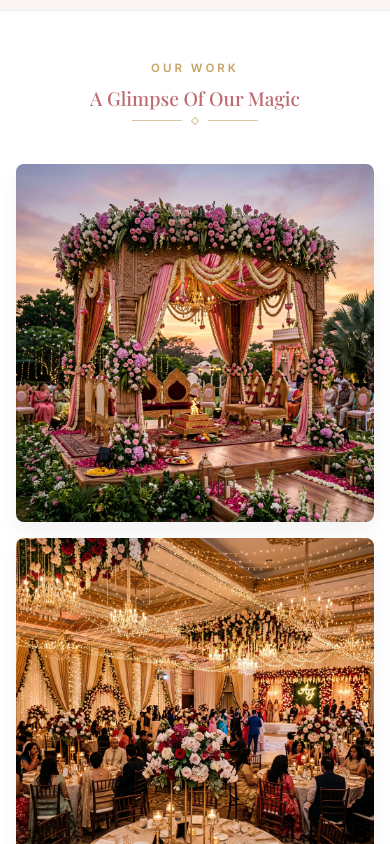
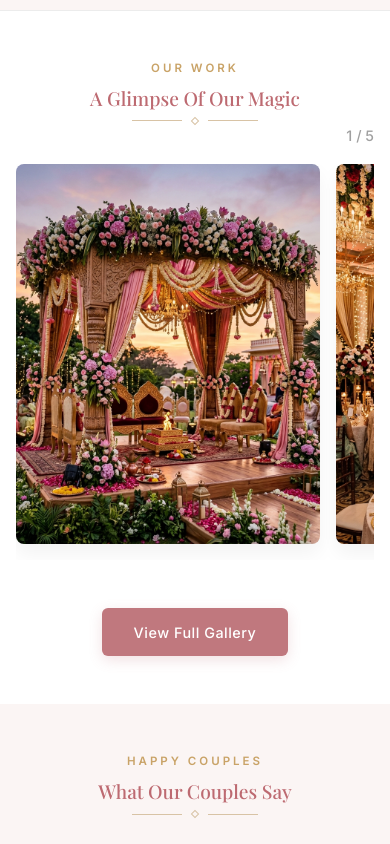
Before and after one commit to anbuselvamA/wedding-planner-, a React (Vite) app: page / in a window 390 px wide. Shown: the part 3120-3964 px from the top of the page. Built offline with nearby package versions, Linux system fonts and the light colour scheme; a web font is replaced by a local one.

Commit message:
Enhance: Mobile swipe gallery with photo counter

```diff
--- a/src/components/Gallery.css
+++ b/src/components/Gallery.css
@@ -1,6 +1,14 @@
 .gallery {
   padding: clamp(3rem, 8vw, 5rem) 0;
   background-color: var(--bg-alt);
+}
+
+.gallery-wrapper {
+  position: relative;
+}
+
+.gallery-counter {
+  display: none;
 }
 
 .gallery-grid {
@@ -51,6 +59,32 @@
 
 @media (max-width: 480px) {
   .gallery-grid {
-    grid-template-columns: 1fr;
+    display: flex;
+    overflow-x: auto;
+    scroll-snap-type: x mandatory;
+    scrollbar-width: none; /* Firefox */
+    -ms-overflow-style: none; /* IE and Edge */
+    gap: 1rem;
+    padding-bottom: 1rem;
+  }
+
+  .gallery-grid::-webkit-scrollbar {
+    display: none; /* Chrome, Safari and Opera */
+  }
+
+  .gallery-item {
+    flex: 0 0 85%;
+    scroll-snap-align: center;
+    aspect-ratio: 4 / 5;
+  }
+
+  .gallery-counter {
+    display: block;
+    position: absolute;
+    top: -2.5rem;
+    right: 0;
+    font-size: 0.9rem;
+    color: #a0a0a0;
+    font-weight: 500;
   }
 }
--- a/src/components/Gallery.jsx
+++ b/src/components/Gallery.jsx
@@ -1,11 +1,30 @@
-import React from 'react';
+import React, { useState, useRef } from 'react';
 import './Gallery.css';
 
 const Gallery = () => {
+  const images = [
+    { id: 1, src: '/images/gallery_1.png', alt: 'Wedding Mandap' },
+    { id: 2, src: '/images/gallery_2.png', alt: 'Wedding Reception' },
+    { id: 3, src: '/images/gallery_3.png', alt: 'Wedding Couple' },
+    { id: 4, src: '/images/gallery_4.png', alt: 'Outdoor Wedding Setup' },
+    { id: 5, src: '/images/gallery_5.png', alt: 'Wedding Decoration' },
+  ];
+
+  const [activeIndex, setActiveIndex] = useState(0);
+  const scrollContainerRef = useRef(null);
+
+  const handleScroll = () => {
+    if (scrollContainerRef.current) {
+      const { scrollLeft, clientWidth } = scrollContainerRef.current;
+      const index = Math.round(scrollLeft / clientWidth);
+      setActiveIndex(index);
+    }
+  };
+
   return (
     <section className="gallery">
       <div className="container">
-        <div className="section-header">
+        <div className="section-header" data-aos="fade-up">
           <p className="section-subtitle">OUR WORK</p>
           <h2 className="section-title">A Glimpse Of Our Magic</h2>
           <div className="section-divider">
@@ -15,26 +34,25 @@ const Gallery = () => {
           </div>
         </div>
 
-        <div className="gallery-grid">
-          <div className="gallery-item">
-            <img src="/images/gallery_1.png" alt="Wedding Mandap" />
+        <div className="gallery-wrapper" data-aos="fade-up" data-aos-delay="200">
+          <div className="gallery-counter">
+            {activeIndex + 1} / {images.length}
           </div>
-          <div className="gallery-item">
-            <img src="/images/gallery_2.png" alt="Wedding Reception" />
-          </div>
-          <div className="gallery-item">
-            <img src="/images/gallery_3.png" alt="Wedding Couple" />
-          </div>
-          <div className="gallery-item">
-            <img src="/images/gallery_4.png" alt="Outdoor Wedding Setup" />
-          </div>
-          <div className="gallery-item">
-            <img src="/images/gallery_5.png" alt="Wedding Decoration" />
+          <div
+            className="gallery-grid"
+            ref={scrollContainerRef}
+            onScroll={handleScroll}
+          >
+            {images.map((img) => (
+              <div className="gallery-item" key={img.id}>
+                <img src={img.src} alt={img.alt} />
+              </div>
+            ))}
           </div>
         </div>
 
-        <div className="gallery-action">
-          <button className="btn btn-primary">View Full Gallery</button>
+        <div className="gallery-action" data-aos="fade-up" data-aos-delay="300">
+          <button className="btn btn-primary hover-glow hover-lift">View Full Gallery</button>
         </div>
       </div>
     </section>
```
